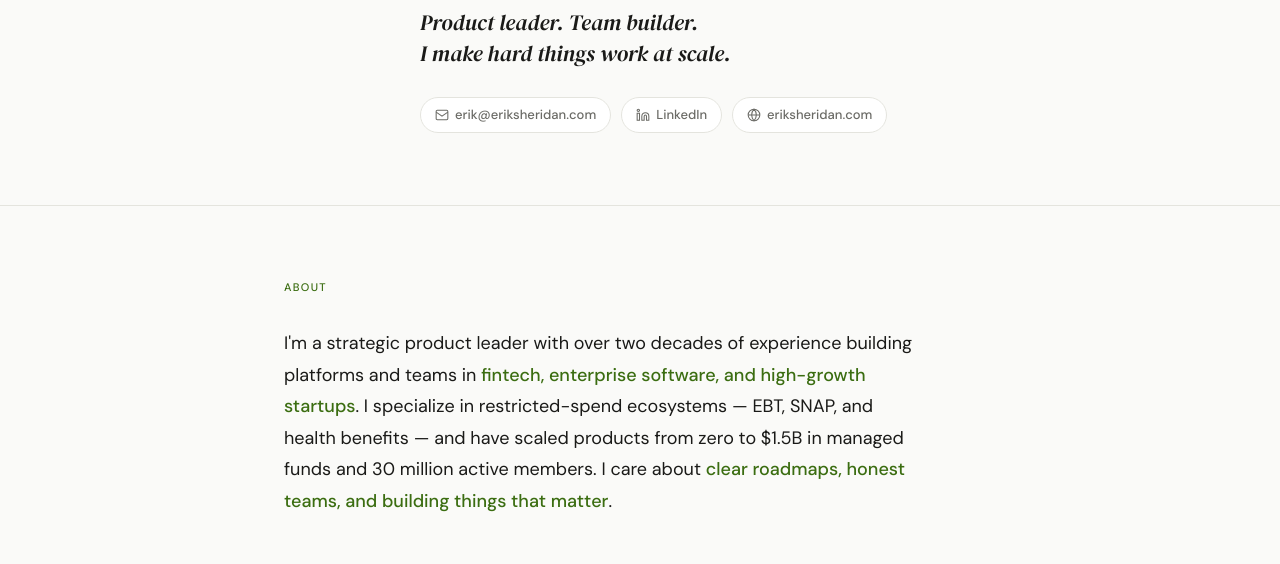
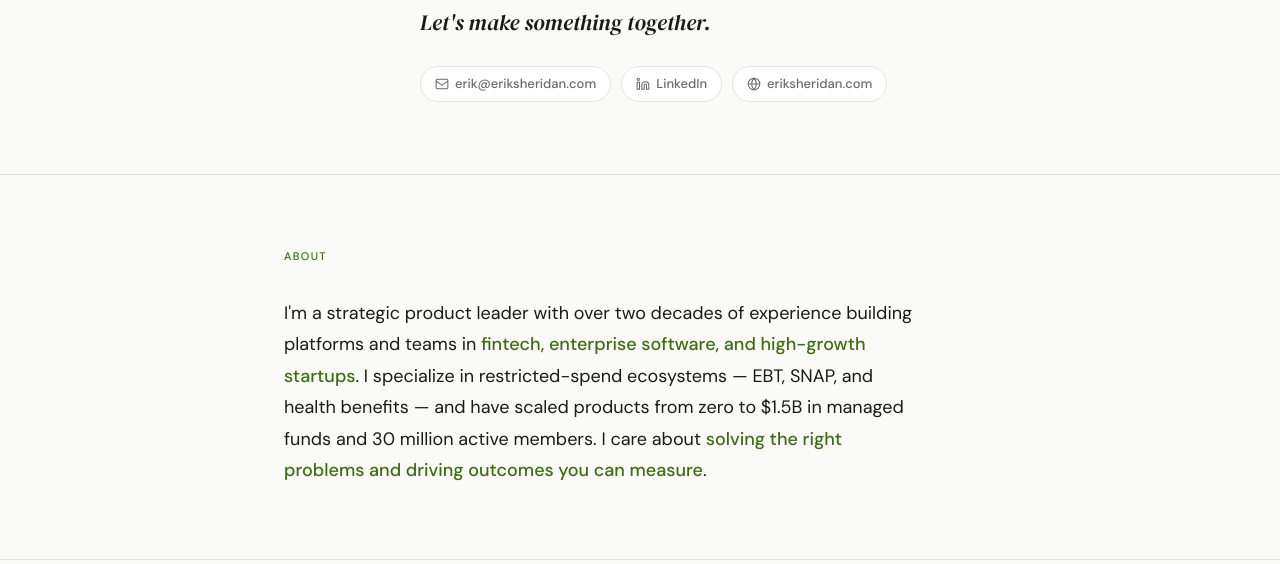
Before and after one commit to erikrocks/resume.eriksheridan.com, a plain HTML site: page index.html in a window 1280 px wide. Shown: the part 236-800 px from the top of the page. Drawn offline with Linux system fonts and the light colour scheme.

Commit message:
Rewrite the tagline and the About closing line
Tagline becomes an invitation; drops the labels the title line already
carries. About closes on measurable outcomes rather than 'things that
matter', and no longer mentions teams a fourth time.

Co-Authored-By: Claude Opus 5 <noreply@anthropic.com>

```diff
--- a/index.html
+++ b/index.html
@@ -448,7 +448,7 @@
         <div class="hero-text">
           <h1 class="hero-name fade-up">Erik Sheridan</h1>
           <p class="hero-title fade-up">VP of Product &nbsp;·&nbsp; Minneapolis, MN</p>
-          <p class="hero-tagline fade-up">Product leader. Team builder.<br>I make hard things work at scale.</p>
+          <p class="hero-tagline fade-up">Let's make something together.</p>
           <div class="hero-links fade-up">
             <a class="hero-link" href="mailto:erik@eriksheridan.com">
               <svg viewBox="0 0 24 24" fill="none" stroke="currentColor" stroke-width="1.8"><rect x="2" y="4" width="20" height="16" rx="2"/><path d="m2 7 10 7 10-7"/></svg>
@@ -478,7 +478,7 @@
         <strong>fintech, enterprise software, and high-growth startups</strong>. I specialize in
         restricted-spend ecosystems — EBT, SNAP, and health benefits — and have scaled products from
         zero to $1.5B in managed funds and 30 million active members. I care about
-        <strong>clear roadmaps, honest teams, and building things that matter</strong>.
+        <strong>solving the right problems and driving outcomes you can measure</strong>.
       </p>
     </div>
   </section>
```
